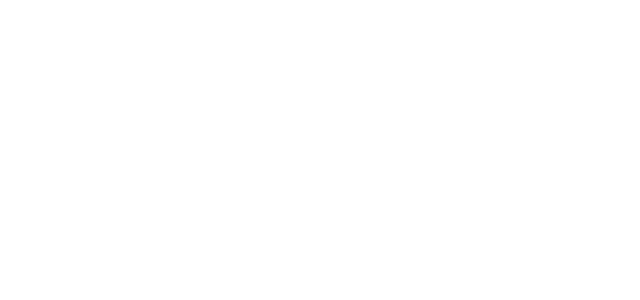
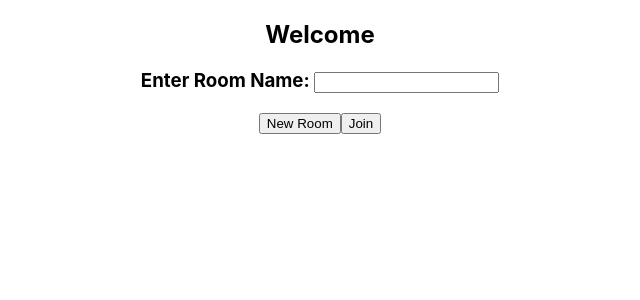
Before and after one commit to qlanphere/QuizioFront, a React (Create React App) app: page /room in a window 1280 px wide. Shown: the top 300 px of the page, without its empty margins (320-960 px from the left). Built offline with nearby package versions, Linux system fonts and the light colour scheme.

Commit message:
added a page to enter/create a room

```diff
--- a/src/App.js
+++ b/src/App.js
@@ -16,6 +16,9 @@
           <Route exact path="/register">
             <Pages.Register />
           </Route>
+          <Route exact path="/room">
+            <Pages.CreateRoom />
+          </Route>
 
         </Switch>
       </Router>
--- /dev/null
+++ b/src/pages/CreateRoom/index.js
@@ -0,0 +1,21 @@
+import React, {useState, useContext} from 'react'
+import { useAuthContext } from '../../contexts/auth'
+
+const CreateRoom = () => {
+
+    //const { currentUser } = useContext(useAuthContext)
+
+    return (
+
+        <div>
+            <h2>Welcome</h2>
+
+            <h3>Enter Room Name: <span><input type = "text"></input></span></h3>
+            <span>
+                <button>New Room</button>
+                <button>Join</button></span>
+        </div>
+    )
+}
+
+export default CreateRoom
--- a/src/pages/index.js
+++ b/src/pages/index.js
@@ -1,2 +1,3 @@
 export { default as Register } from './Register';
 export { default as Login } from './Login';
+export {default as CreateRoom} from './CreateRoom'
```
